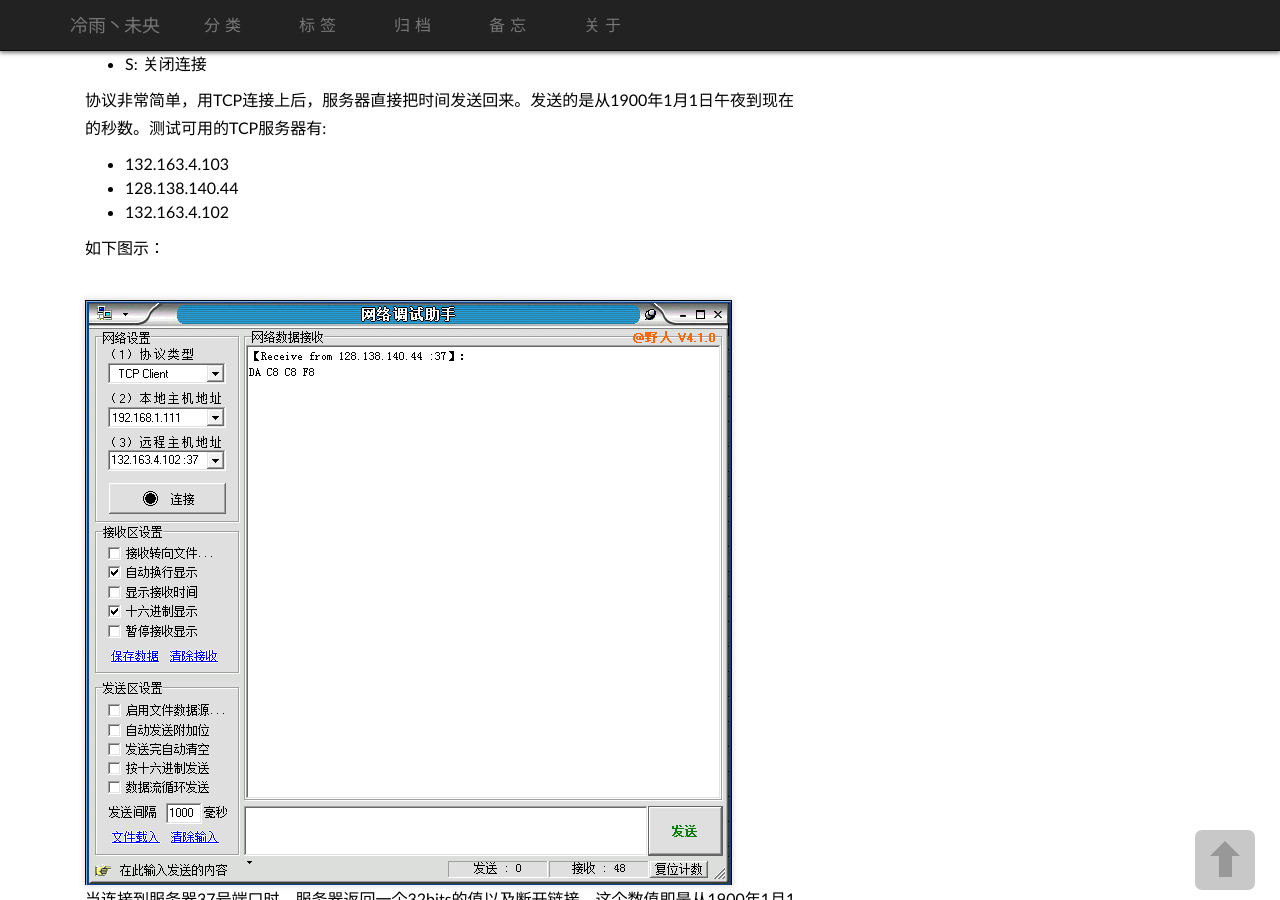
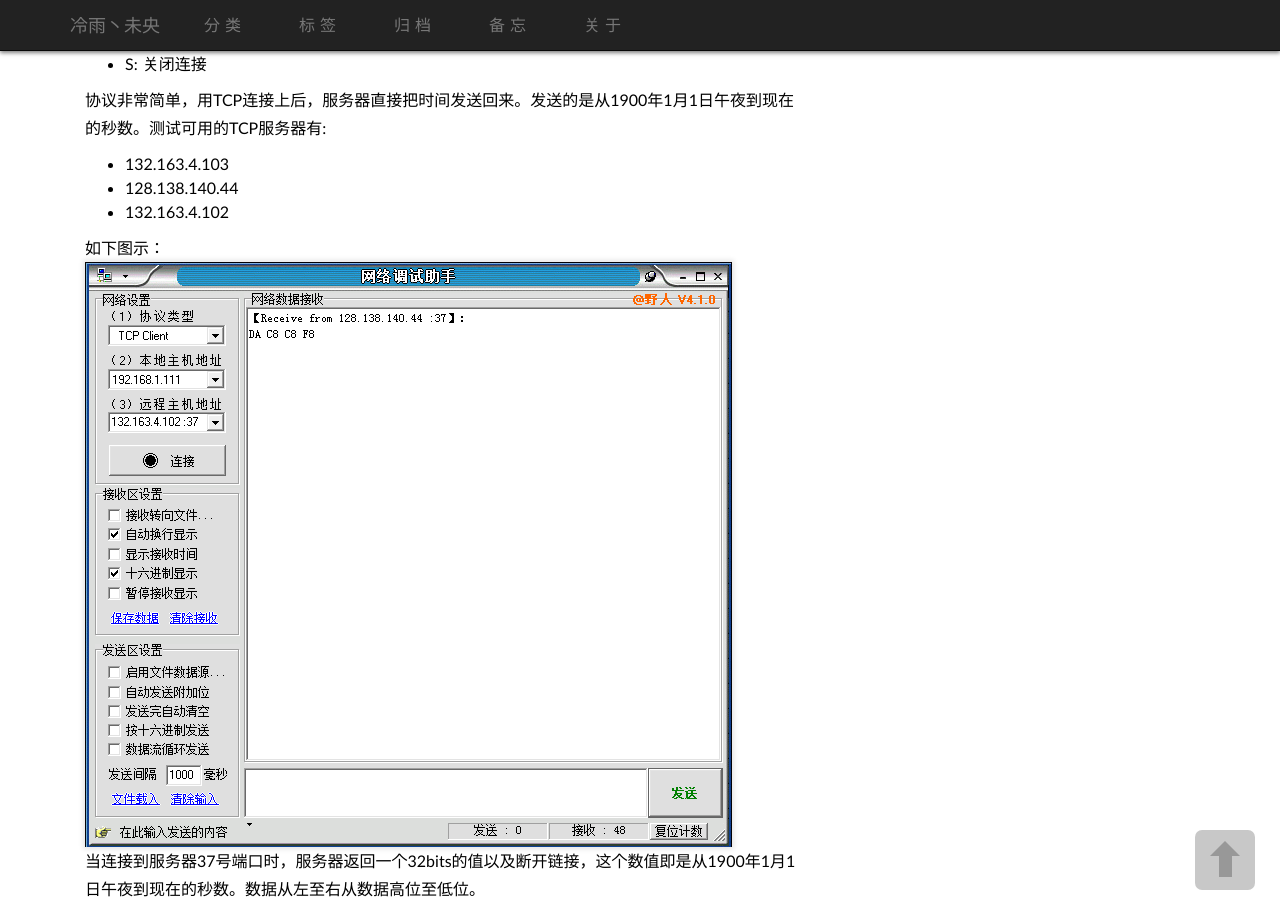
Before and after one commit to jeehong/jeehong.github.io, a Jekyll site: the page built from _posts/2016-04-20-project-glow-tube-clock.md, in a window 1280 px wide and 900 px high, scrolled down 3505 px. Built offline with Jekyll 4.4.1, drawn with Linux system fonts in a browser that asks for light colours; some web fonts are replaced; a script that is not in the unit is left out; comment, search, counter and statistics services are not loaded.

Commit message:
更新02辉光管时钟日记4/26

```diff
--- a/_posts/2016-04-20-project-glow-tube-clock.md
+++ b/_posts/2016-04-20-project-glow-tube-clock.md
@@ -24,6 +24,7 @@
 
 
 ## 2016/4/26 ##
+
 <p>前两天测试了一下如何从网络上获取时间的功能，本来打算自己租一个云主机写一个C代码提供时间服务，后来从网络上查到了跟简单的方法，再次跟大家分享一下:</p>
 <p>网络授时服务是一些网络上的时间服务器提供的时间，一般用于本地时钟同步。 授时服务有很多种，一般我们选择RFC-868。这个协议的工作流程是：（S代表Server，C代表Client）</p>
 - S: 检测端口37
@@ -36,6 +37,7 @@
 - 132.163.4.103
 - 128.138.140.44
 - 132.163.4.102
-<p>如下图示：</p>
+
+如下图示：
 <br />![image1](/images/glow-tube-clock-img/glow-tube-clock-img06.png)<br />
 当连接到服务器37号端口时，服务器返回一个32bits的值以及断开链接，这个数值即是从1900年1月1日午夜到现在的秒数。数据从左至右从数据高位至低位。
```
